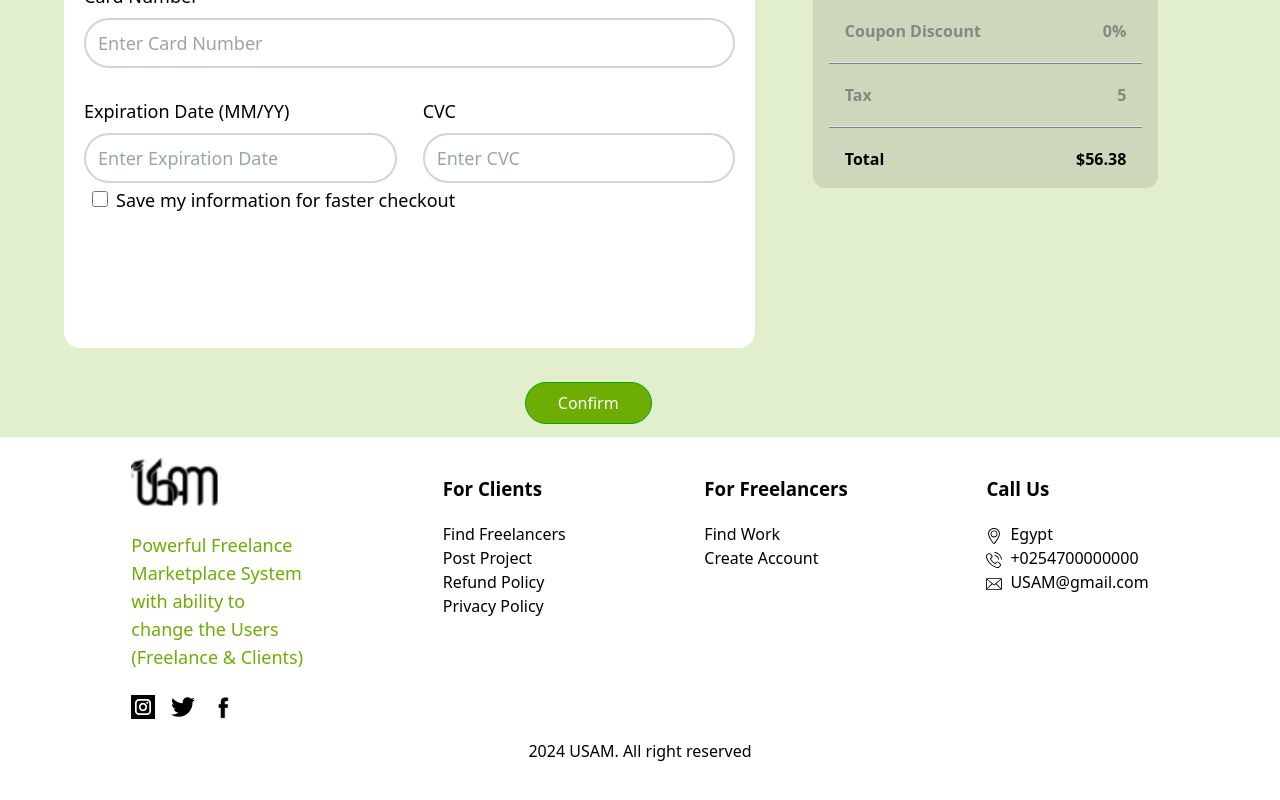
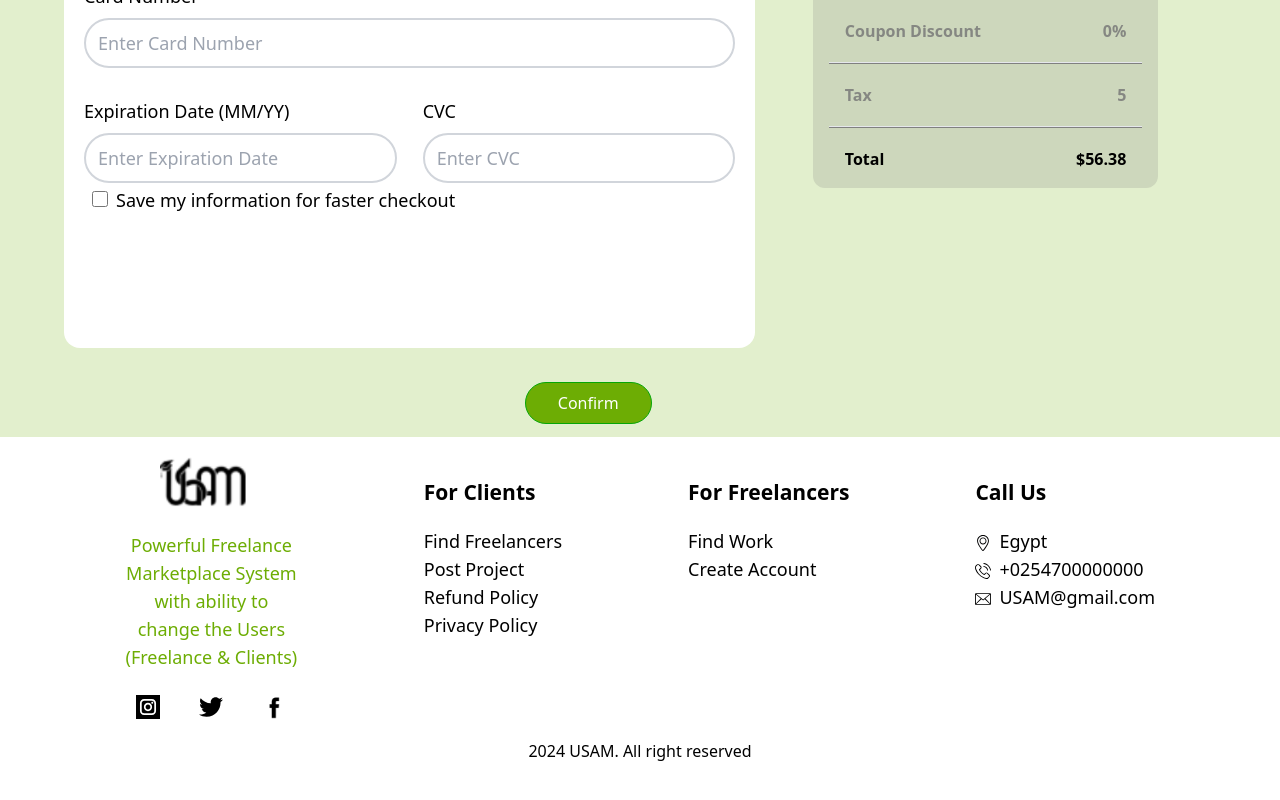
Before and after one commit to a9aly/USAM_Freelance_REACTJS, a React (Vite) app: page /cart in a window 1280 px wide. Shown: the part 638-1438 px from the top of the page. Built offline with nearby package versions, Linux system fonts and the light colour scheme.

Commit message:
add: Service Platform 2 -> v1 [Github Deployment]

```diff
--- a/src/components/home/Guide.jsx
+++ b/src/components/home/Guide.jsx
@@ -1,7 +1,7 @@
 const Guide = () => {
   return (
-    <div className="p-20 max-w-[100vw]">
-      <div className="flex flex-row border-2 shadow-md border-white justify-around p-[4%]">
+    <div className="md:p-20 max-w-[100vw]">
+      <div className="flex flex-row border-2 shadow-md border-white justify-around p-[4%] w-fi">
         <div className="text-center ">
           <img src="icon1.png" alt="icon1" className=" m-auto max-w-[100px]" />
           <h1>Create Account</h1>
--- a/src/components/home/Portfolios.jsx
+++ b/src/components/home/Portfolios.jsx
@@ -1,12 +1,12 @@
 const Portfolios = () => {
   return (
-    <div className="wrapper flex flex-col w-full text-center ">
+    <div className="wrapper flex flex-col w-full text-center h-[fit] pb-[50px] ">
       <h2 className=" font-thin mb-0">Logos, Websites, book covers & more!</h2>
       <h1 className=" mt-2">
         Checkout The Best
         <span className=" text-button-color"> Portofilos</span> Here
       </h1>
-      <div className="grid grid-flow-col">
+      <div className="grid md:grid-flow-col grid-flow-row justify-items-center h-fit">
         <div className="portofolio-card">
           <img src="person.png" />
           <h2 className=" text-left pl-5 ">Jenny Wilson</h2>
--- a/src/components/home/Subscription.jsx
+++ b/src/components/home/Subscription.jsx
@@ -6,7 +6,7 @@ const Subscription = () => {
         Subscribe to our newsletter to get new freelance work and projects
       </h3>
       <input
-        className=" w-[30%] mb-5"
+        className=" w-fit mb-5"
         placeholder="Enter your email address"
       ></input>
       <button className=" bg-button-color text-white min-w-min">
--- a/src/components/navbar/Footer.jsx
+++ b/src/components/navbar/Footer.jsx
@@ -1,14 +1,18 @@
 const Footer = () => {
   return (
     <>
-      <div className="wrapper flex flex-row p-5 justify-around gap-1">
-        <div className="sm:w-[15%]">
-          <img src="usam.png" alt="logo" className=" w-[50%]" />
-          <h4 className=" text-button-color text-xs md:text-lg">
+      <div className="wrapper flex md:flex-row flex-col p-5 justify-around gap-1">
+        <div className="md:w-[15%] w-full text-center">
+          <img
+            src="usam.png"
+            alt="logo"
+            className=" md:w-[50%] mx-[35%] md:mx-[20%]"
+          />
+          <h4 className=" text-button-color text-lg">
             Powerful Freelance Marketplace System with ability to change the
             Users (Freelance & Clients)
           </h4>
-          <span className="flex flex-row md:gap-4">
+          <span className="flex flex-row md:gap-4 justify-around">
             <img
               src="instagram.svg"
               alt="instagram logo"
@@ -18,27 +22,28 @@ const Footer = () => {
             <img src="facebook.png" alt="facebook logo" className=" w-6 h-6" />
           </span>
         </div>
-        <div>
-          <h3 className=" font-bold  text-center md:text-start">For Clients</h3>
-          <ul className=" text-xs md:text-base">
+
+        <div className=" text-center md:text-start text-lg">
+          <h3 className=" font-bold">For Clients</h3>
+          <ul>
             <li>Find Freelancers</li>
             <li>Post Project</li>
             <li>Refund Policy</li>
             <li>Privacy Policy</li>
           </ul>
         </div>
-        <div>
-          <h3 className="font-bold text-center md:text-start">
-            For Freelancers
-          </h3>
-          <ul className=" text-xs md:text-base">
+
+        <div className=" text-center md:text-start text-lg">
+          <h3 className="font-bold">For Freelancers</h3>
+          <ul>
             <li>Find Work</li>
             <li>Create Account</li>
           </ul>
         </div>
-        <div>
-          <h3 className="font-bold text-center md:text-start">Call Us</h3>
-          <ul className=" text-xs md:text-base">
+
+        <div className="text-center md:text-start text-lg ">
+          <h3 className=" font-bold">Call Us</h3>
+          <ul>
             <li>
               <img
                 src="location.svg"
@@ -66,6 +71,7 @@ const Footer = () => {
           </ul>
         </div>
       </div>
+
       <span className="wrapper text-center font-extralight mb-10 block">
         2024 USAM. All right reserved
       </span>
--- a/src/components/navbar/Navbar.jsx
+++ b/src/components/navbar/Navbar.jsx
@@ -1,13 +1,12 @@
 import { useState } from "react";
 import { Outlet, Link, NavLink } from "react-router-dom";
 const Navbar = () => {
-  const { toggle, setToggle } = useState(false);
+  const [toggle, setToggle] = useState(false);
   return (
     <>
       <nav className="z-50 max-w-[100vw]">
         <div className="nav-container">
           <Link to="/" className="relative bg-white rounded-full w-24 h-24">
-            {" "}
             <img
               src="usam.png"
               alt="USAM LOGO"
@@ -16,7 +15,7 @@ const Navbar = () => {
           </Link>
         </div>
 
-        <div className="hidden sm:flex flex-row gap-3 pt-8 pl-2">
+        <div className="hidden md:flex flex-row gap-3 pt-8 pl-2">
           <NavLink
             to="/"
             style={({ isActive }) => ({
@@ -52,10 +51,46 @@ const Navbar = () => {
           </Link>
         </div>
 
-        <div className="nav-container md:hidden">
-          <img src="./menu.jpg" className="w-16 h-12 self-center"></img>
+        <div className="nav-container md:hidden ">
+          <img
+            src={`${!toggle ? "./menu.jpg" : "./close.svg"}`}
+            className="w-16 h-12 self-center"
+            onClick={() => setToggle(!toggle)}
+          />
         </div>
+
+        {toggle ? (
+          <div className=" fixed w-[90vw] h-[70vh] md:hidden  bg-gradient-to-tr  from-gradient-0-color via-gradient-1-color to-gradient-2-color flex flex-col justify-around text-center text-5xl font-extrabold top-[20%] shadow-2xl rounded-2xl text-black">
+            <NavLink
+              to="/"
+              style={({ isActive }) => ({
+                color: isActive ? "#6DAD04" : "",
+              })}
+            >
+              Home
+            </NavLink>
+            <NavLink
+              to="/find-work"
+              style={({ isActive }) => ({
+                color: isActive ? "#6DAD04" : "",
+              })}
+            >
+              Find Work
+            </NavLink>
+            <NavLink
+              to="/find-freelancers"
+              style={({ isActive }) => ({
+                color: isActive ? "#6DAD04" : "",
+              })}
+            >
+              Find Freelancers
+            </NavLink>
+          </div>
+        ) : (
+          <div></div>
+        )}
       </nav>
+
       <Outlet />
     </>
   );
--- a/src/index.css
+++ b/src/index.css
@@ -209,7 +209,6 @@ input {
 
 .portofolio-card {
   width: 80%;
-  height: 45vh;
   background-color: white;
   margin-bottom: 5%;
   border-radius: 5%;
@@ -217,7 +216,7 @@ input {
 }
 
 .portofolio-card img {
-  height: 75%;
+  height: auto;
   width: 100%;
 }
 
--- a/vite.config.js
+++ b/vite.config.js
@@ -4,4 +4,5 @@ import react from "@vitejs/plugin-react";
 // https://vitejs.dev/config/
 export default defineConfig({
   plugins: [react()],
+  base: "/USAM_Freelance_REACTJS/",
 });
```
